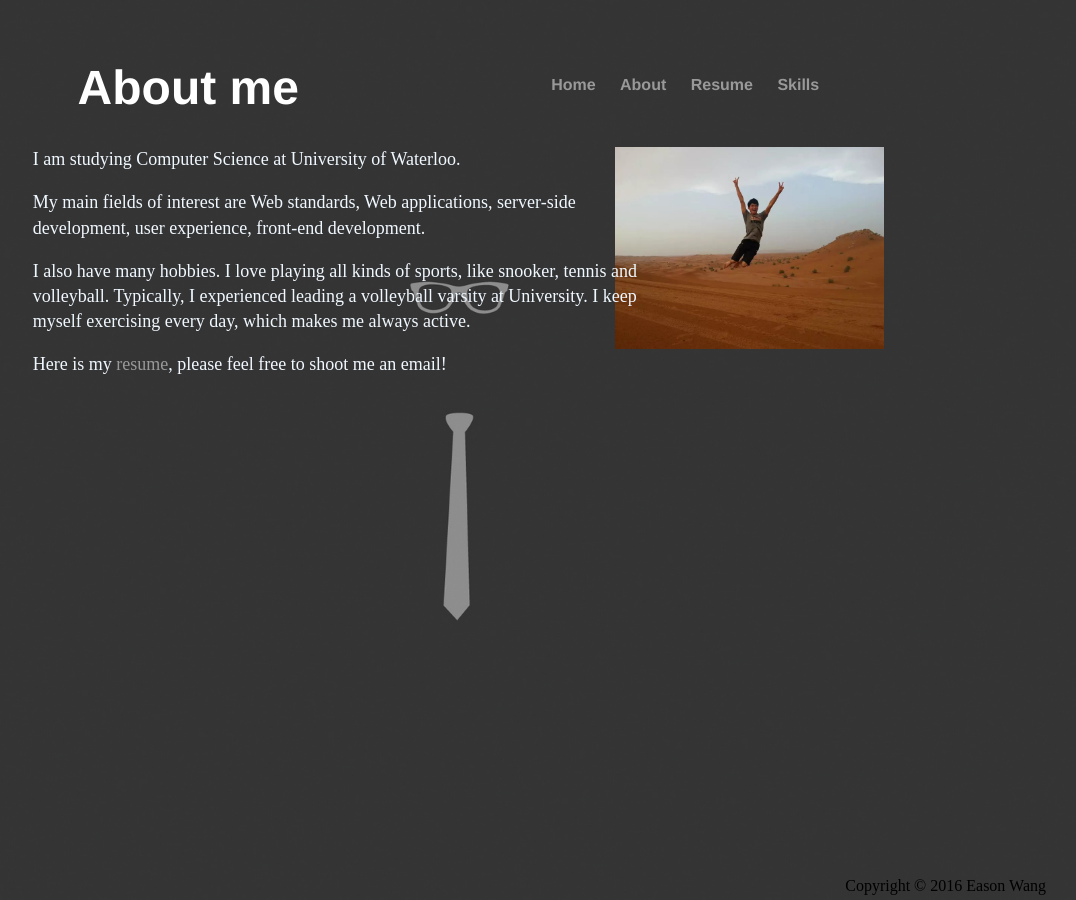
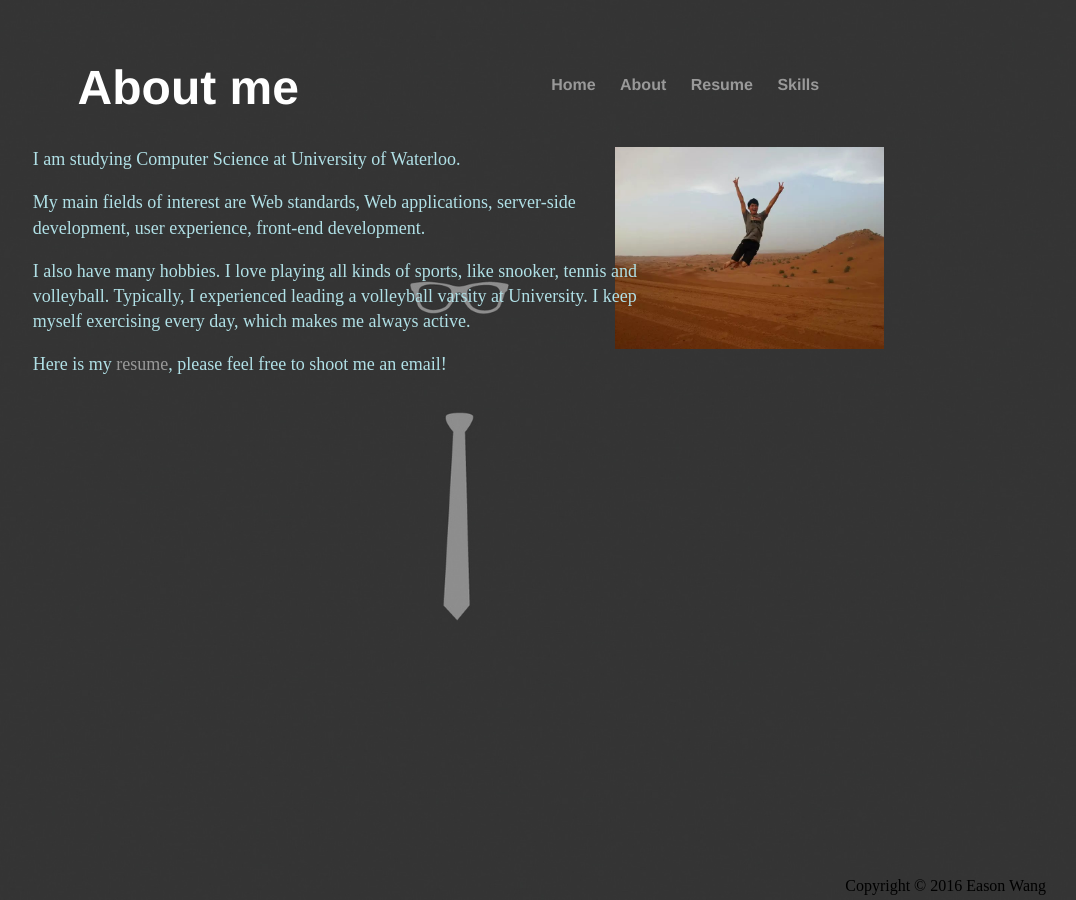
Before and after one commit to Eason666/Easonwang.github.io, a Jekyll site: the page built from about/index.html, in a window 1280 px wide. Shown: the whole page, without its empty margins (204-1280 px from the left). Built offline with Jekyll 4.4.1, drawn with Linux system fonts in a browser that asks for light colours.

Commit message:
Update main.css

```diff
--- a/css/main.css
+++ b/css/main.css
@@ -92,7 +92,7 @@ ul.posts li {
 }
 
 .content{
-  	color:#F0F8FF;
+  	color:#B0E0E6;
 	left: 5%;
 	position:relative;
 	font-size: large;
```
